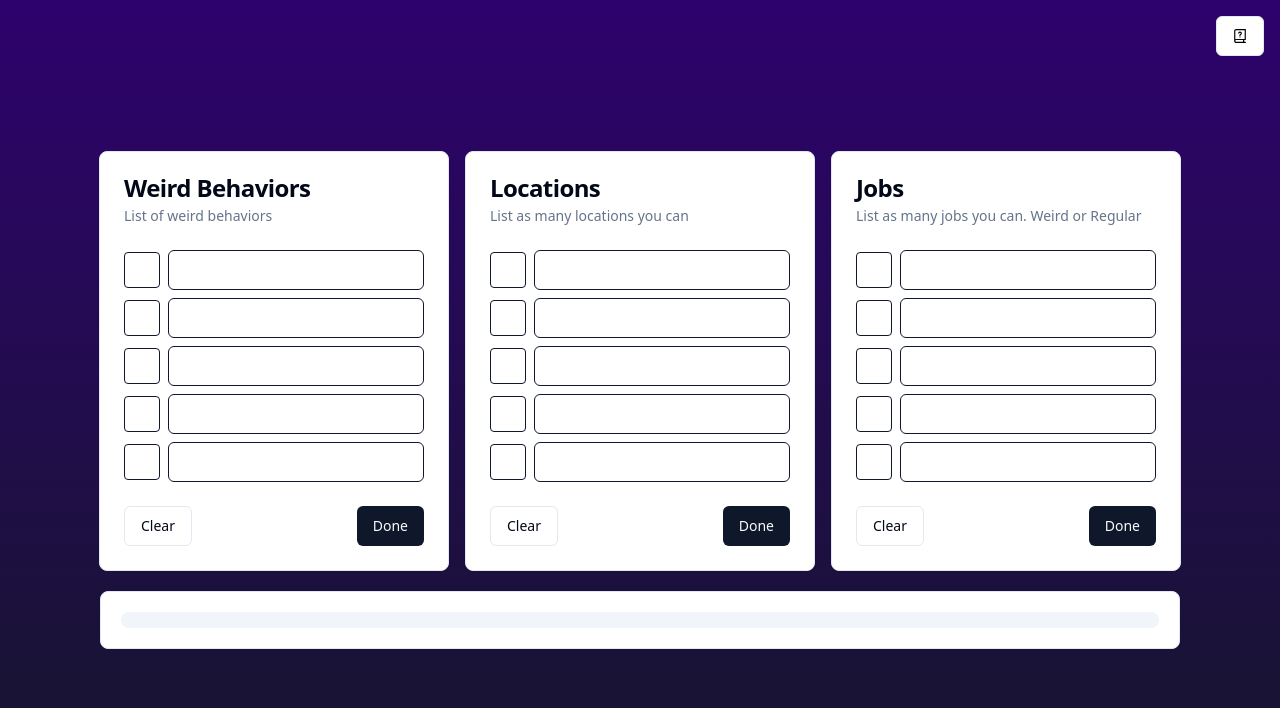
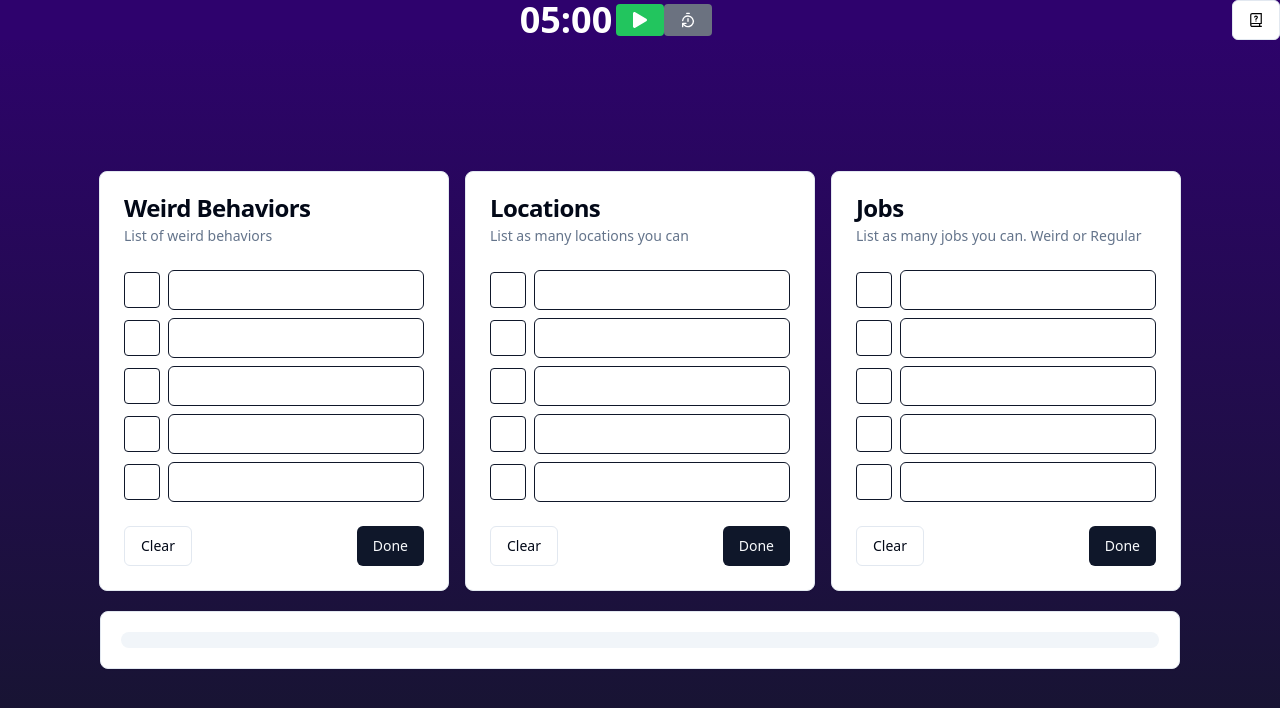
Before and after one commit to nMckenryan/sketch-idea-builder, a Next.js app: page / in a window 1280 px wide. Shown: the top 708 px of the page. Built offline with nearby package versions, Linux system fonts and the light colour scheme.

Commit message:
Implemented basic timer

```diff
--- a/src/app/page.tsx
+++ b/src/app/page.tsx
@@ -1,6 +1,7 @@
 "use client";
 
 import { useState } from "react";
+import CountdownTimer from "~/components/countdown-timer";
 import { HelpPopup } from "~/components/help-popup";
 import PremiseWindow from "~/components/premise-window";
 import TopicTable from "~/components/topic-table";
@@ -37,12 +38,12 @@ export default function HomePage() {
 
   return (
     <main className="flex min-h-screen flex-col items-center justify-center bg-gradient-to-b from-[#2e026d] to-[#15162c] text-white">
-      <header>
-        <div className="absolute right-4 top-4">
-          <HelpPopup />
-        </div>
+      <header className="fixed left-0 right-0 top-0 z-10 flex w-screen items-center justify-between gap-2 bg-[#2e026d]">
+        <div></div>
+        <CountdownTimer />
+        <HelpPopup />
       </header>
-      <div className="flex flex-col gap-4 md:flex-row">
+      <div className="flex flex-col gap-4 pt-10 md:flex-row">
         {conceptOptions.concepts
           ? Array.from({ length: 3 }, (_, i) => i).map((i) =>
               conceptOptions.concepts[i] ? (
--- /dev/null
+++ b/src/components/countdown-timer.tsx
@@ -0,0 +1,61 @@
+import React, { useState, useEffect } from "react";
+import { FaPause } from "react-icons/fa";
+import { FaPlay } from "react-icons/fa";
+import { LuTimerReset } from "react-icons/lu";
+
+const CountdownTimer = () => {
+  const fiveMinutes = 300;
+  const [timeLeft, setTimeLeft] = useState(fiveMinutes);
+  const [isActive, setIsActive] = useState(false);
+
+  useEffect(() => {
+    let interval: number | undefined;
+    if (isActive && timeLeft > 0) {
+      interval = window.setInterval(() => {
+        setTimeLeft((timeLeft) => timeLeft - 1);
+      }, 1000);
+    } else if (timeLeft === 0) {
+      setIsActive(false);
+    }
+
+    return () => clearInterval(interval);
+  }, [isActive, timeLeft]);
+
+  const toggleTimer = () => {
+    setIsActive(!isActive);
+  };
+
+  const resetTimer = () => {
+    setTimeLeft(fiveMinutes);
+    setIsActive(false);
+  };
+
+  const formatTime = (time: number) => {
+    const minutes = Math.floor(time / 60);
+    const seconds = time % 60;
+    return `${minutes.toString().padStart(2, "0")}:${seconds.toString().padStart(2, "0")}`;
+  };
+
+  return (
+    <div className="flex flex-row items-center justify-center gap-1">
+      <div className="text-4xl font-bold">{formatTime(timeLeft)}</div>
+      <div className="flex flex-row">
+        <button
+          className={`rounded px-4 py-2 ${isActive ? "bg-red-500" : "bg-green-500"} text-white`}
+          onClick={toggleTimer}
+          disabled={timeLeft === 0}
+        >
+          {isActive ? <FaPause /> : <FaPlay />}
+        </button>
+        <button
+          className="rounded bg-gray-500 px-4 py-2 text-white"
+          onClick={resetTimer}
+        >
+          <LuTimerReset />
+        </button>
+      </div>
+    </div>
+  );
+};
+
+export default CountdownTimer;
--- a/src/components/topic-table.tsx
+++ b/src/components/topic-table.tsx
@@ -37,9 +37,7 @@ export default function TopicTable(props: TableProps) {
       }
     });
 
-    setCompletionPercentage(
-      Math.round((selected.length / props.conceptLimit.length) * 100),
-    );
+    setCompletionPercentage(Math.round((selected.length / 3) * 100));
 
     props.onDataReceived(completionPercentage);
   };
```
Also changed, not shown: 1 other file (tests, documents, lock files or other folders).
